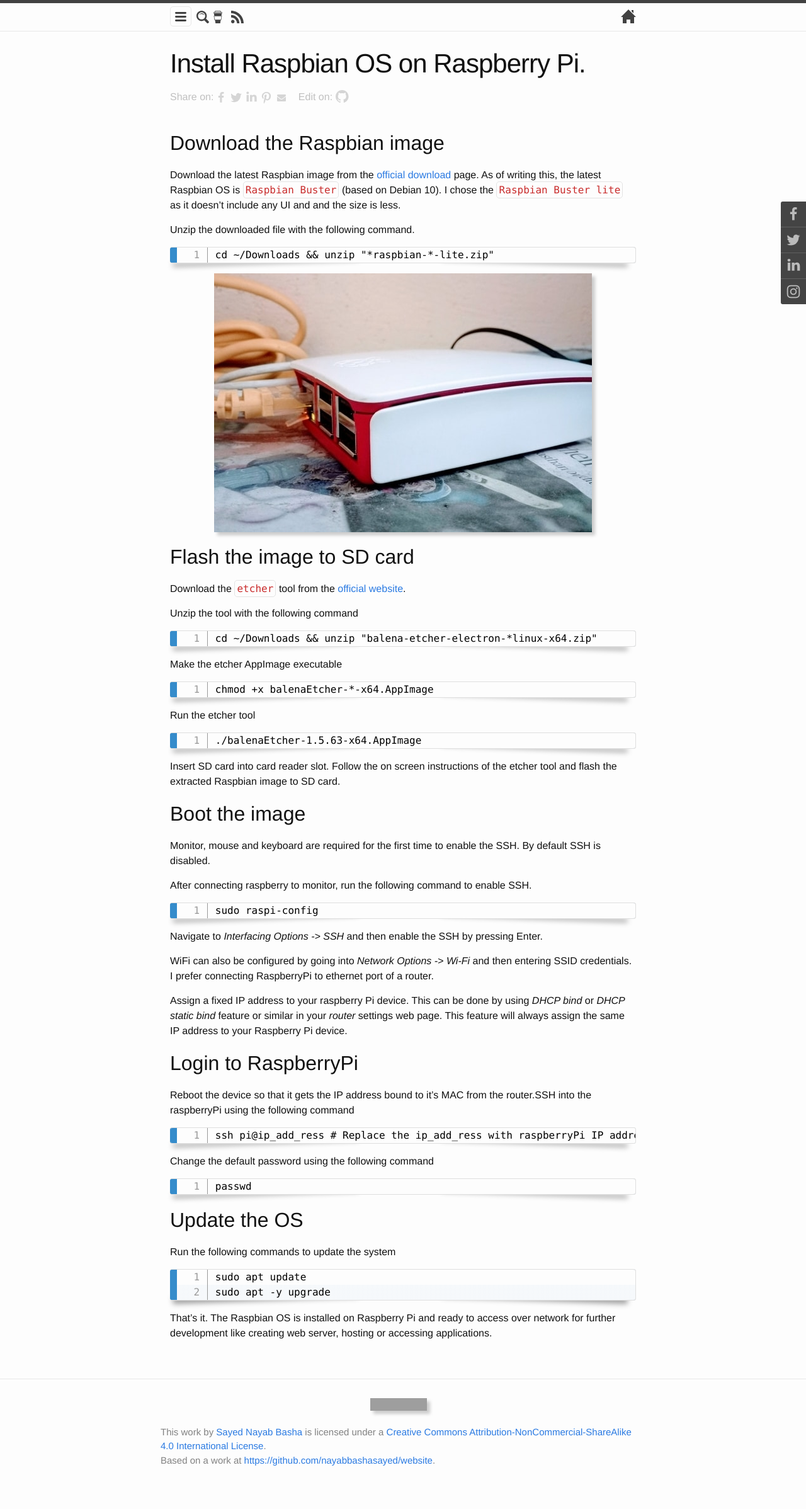
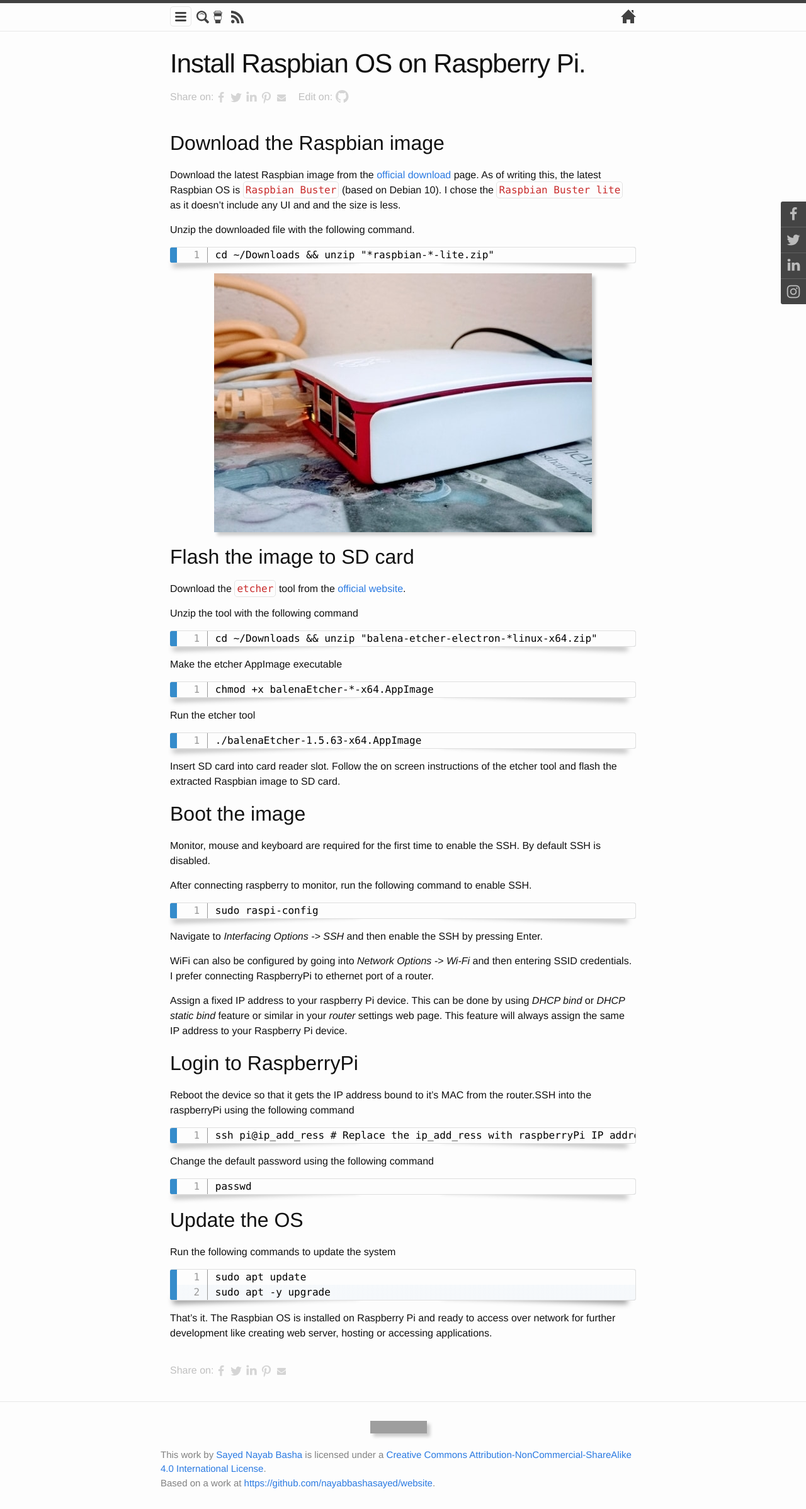
Before and after one commit to itsnayabsd/website, a Jekyll site: the page built from _posts/linux/2019-11-12-install-raspbian-lite-on-raspberry-pi.md, in a window 1280 px wide. Shown: the whole page at 63% size. Built offline with Jekyll 4.4.1, drawn with Linux system fonts in a browser that asks for light colours; comment, search, counter and statistics services are not loaded; before the commit the page ends 2360 px from its top, so only the background shows below that; grey boxes are pictures that could not be loaded.

Commit message:
Share buttons at the end of post

```diff
--- a/_layouts/post.html
+++ b/_layouts/post.html
@@ -20,6 +20,7 @@
     {{ content }}
   </div>
 
+  {% include share-buttons.html %}
   {% if page.comments %}
     {% include disqus_comments.html %}
   {% endif %}
```
